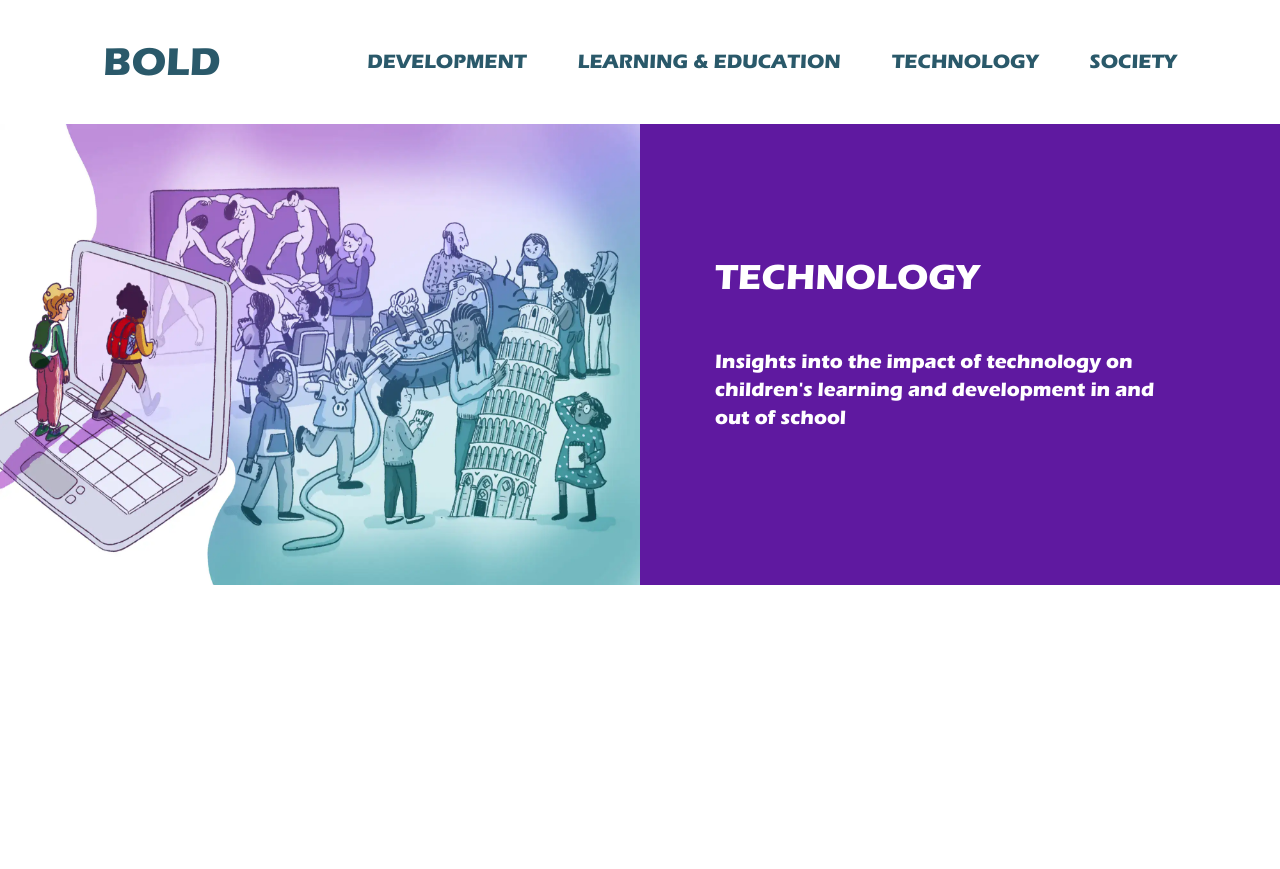
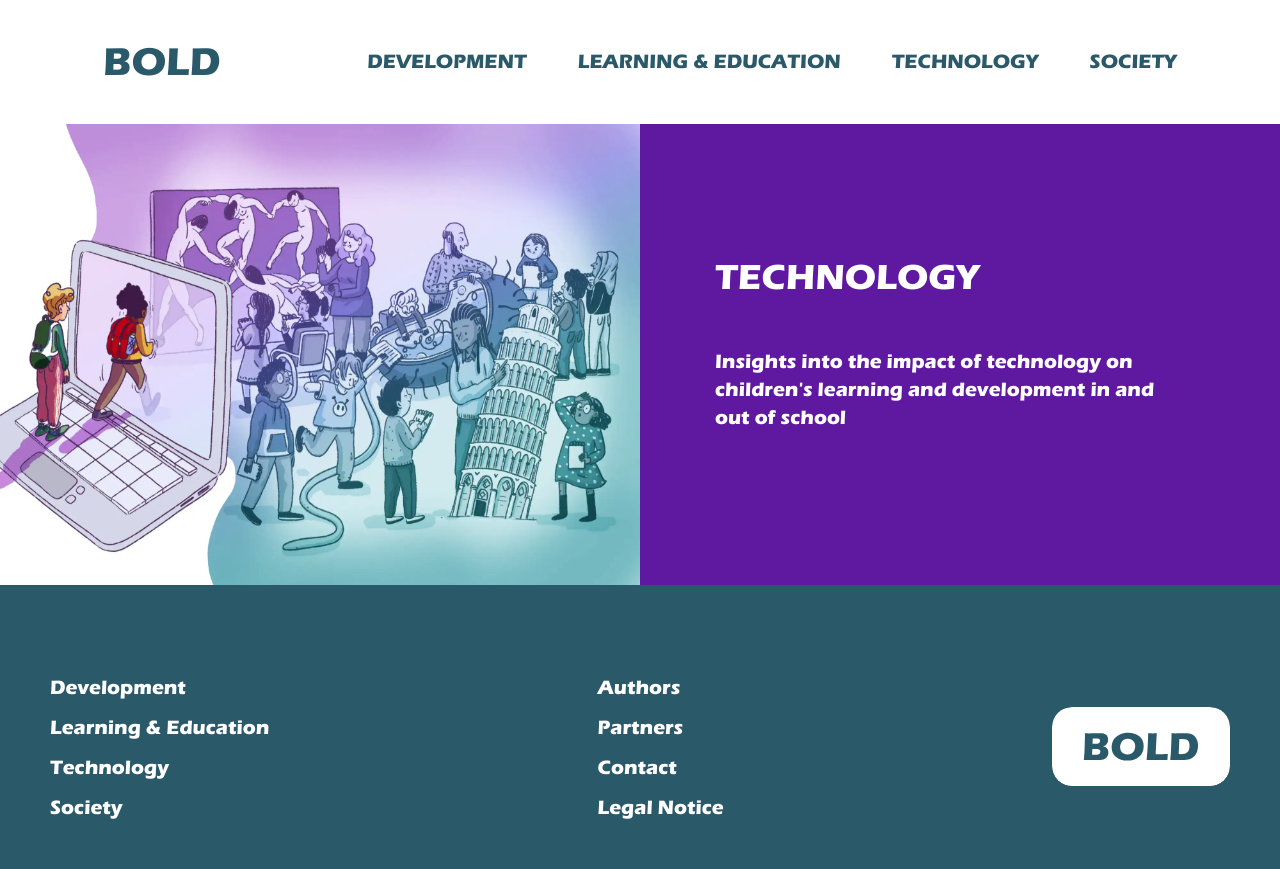
Before and after one commit to lost-in-noise/task3-blog, a plain HTML site: page index.html in a window 1280 px wide. Before the commit the page ends 800 px from the top, so only its background shows below. Drawn offline with Linux system fonts and the light colour scheme.

Commit message:
feat: add hover effect to images inside links

```diff
--- a/css/style.css
+++ b/css/style.css
@@ -86,3 +86,37 @@ p {
   font-size: 20px;
   line-height: 28px;
 }
+
+/* footer styles */
+footer {
+  background-color: #2a596a;
+  color: #ffffff;
+  padding-top: 39px;
+  font-size: 20px;
+}
+.container-footer {
+  justify-content: space-between;
+  height: 245px;
+  padding: 42px 0 39px;
+}
+footer ul {
+  display: flex;
+  flex-direction: column;
+  gap: 20px;
+  text-transform: capitalize;
+}
+footer a {
+  color: #ffffff;
+  transition: color 0.4s ease 0s;
+  cursor: pointer;
+}
+footer a:hover {
+  color: rgba(219, 184, 241, 0.688);
+}
+.footer-logo {
+  transition: opacity 0.3s ease;
+  cursor: pointer;
+}
+.footer-logo:hover {
+  opacity: 0.8;
+}
--- a/index.html
+++ b/index.html
@@ -39,21 +39,23 @@
         </div>
       </section>
     </main>
-
-    <!-- <footer class="container">
-      <ul>
-        <li>development</li>
-        <li>learning & education</li>
-        <li>technology</li>
-        <li>society</li>
-      </ul>
-      <ul>
-        <li>Authors</li>
-        <li>partners</li>
-        <li>contact</li>
-        <li>legal notice</li>
-      </ul>
-      <img src="images/logo-footer.svg" alt="logo of bold" />
-    </footer> -->
+    <!-- footer section -->
+    <footer>
+      <div class="container container-footer">
+        <ul>
+          <li><a href="#">development</a></li>
+          <li><a href="#">learning & education</a></li>
+          <li><a href="#">technology</a></li>
+          <li><a href="#">society</a></li>
+        </ul>
+        <ul>
+          <li><a href="#">Authors</a></li>
+          <li><a href="#">partners</a></li>
+          <li><a href="#">contact</a></li>
+          <li><a href="#">legal notice</a></li>
+        </ul>
+        <a class="footer-logo" href="index.html"><img src="images/logo-footer.svg" alt="logo of bold" /></a>
+      </div>
+    </footer>
   </body>
 </html>
```
